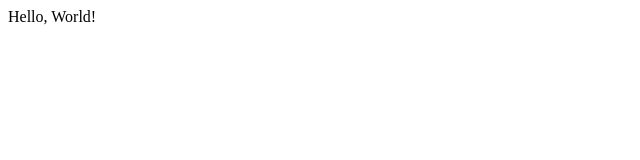
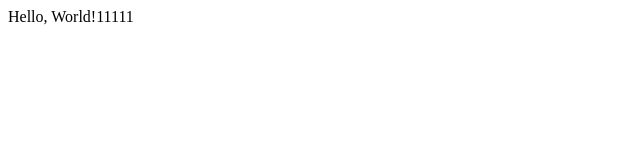
Before and after one commit to projectwebpp/testna, a plain HTML site: page index.html in a window 1280 px wide. Shown: the full height of the page, 0-640 px from the left. Drawn offline with Linux system fonts and the light colour scheme.

Commit message:
update code

```diff
--- a/index.html
+++ b/index.html
@@ -6,6 +6,6 @@
     <title>Document</title>
 </head>
 <body>
-<div class="test">Hello, World!</div>
+<div class="test">Hello, World!11111</div>
 </body>
 </html>
```
